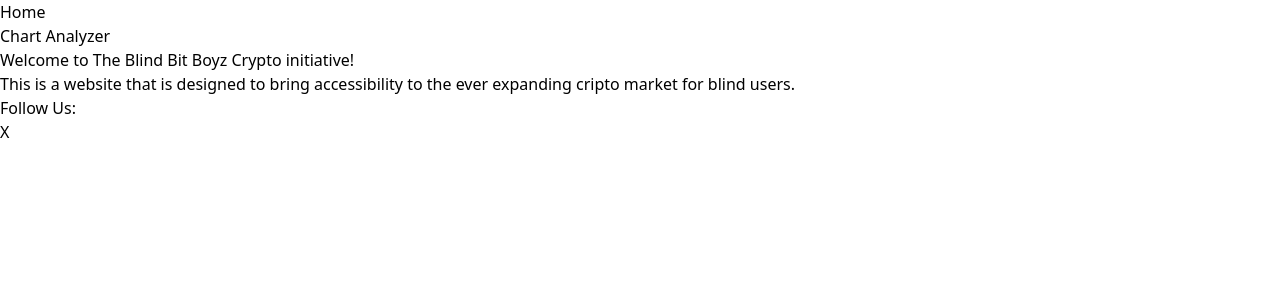
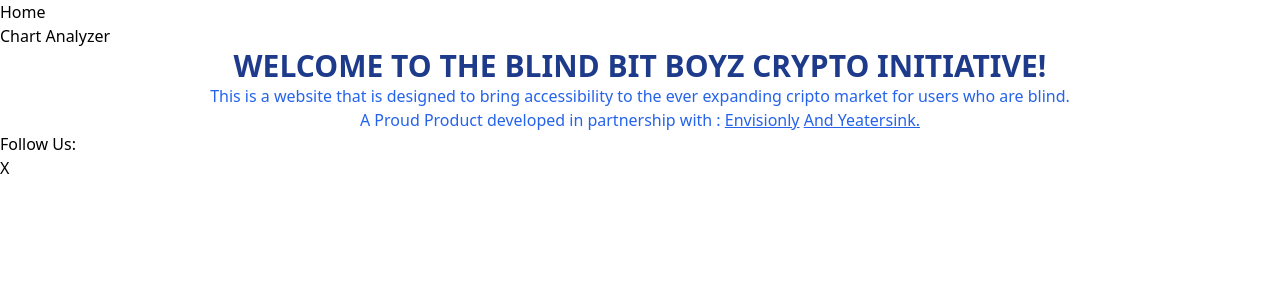
Before and after one commit to yeatersink/Blind-Bit-Boyz, a SvelteKit app: page / in a window 1280 px wide. Shown: the top 300 px of the page. Built offline with nearby package versions, Linux system fonts and the light colour scheme.

Commit message:
Added some stylization

```diff
--- a/src/routes/+page.svelte
+++ b/src/routes/+page.svelte
@@ -1,3 +1,13 @@
-<h1>Welcome to The Blind Bit Boyz Crypto initiative! </h1>
+<h1 class="text-3xl sans-serif font-semibold text-blue-900 text-center uppercase">Welcome to The Blind Bit Boyz Crypto initiative! </h1>
 
-<p>This is a website that is designed to bring accessibility to the ever expanding cripto market for blind users.</p>
+<body>
+<p class="xl sans-serif text-blue-600  text-center ">
+        This is a website that is designed to bring accessibility to the ever expanding cripto market for users who are blind.</p>
+<p class="xl sans-serif text-blue-600  text-center ">
+	A Proud Product developed in partnership with :
+
+<a class="text-gold underline hover: text-gold-dark" href="https://envisionly.tech">Envisionly</a>
+
+<a class="text-gold underline hover: text-gold-dark" href="https://www.google.com/wp/en/</p>">And Yeatersink.</a>
+</p>
+</body>
```
